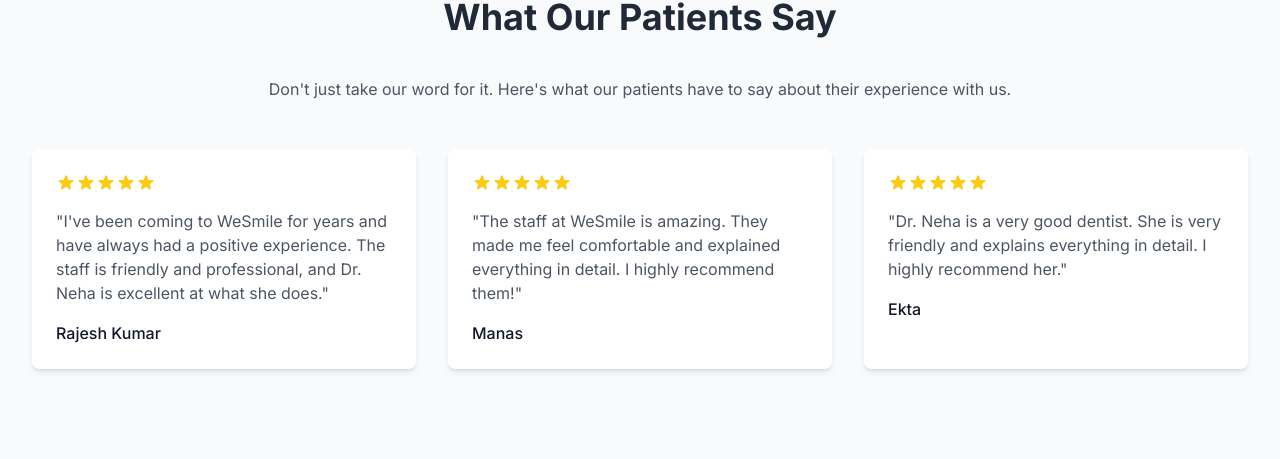
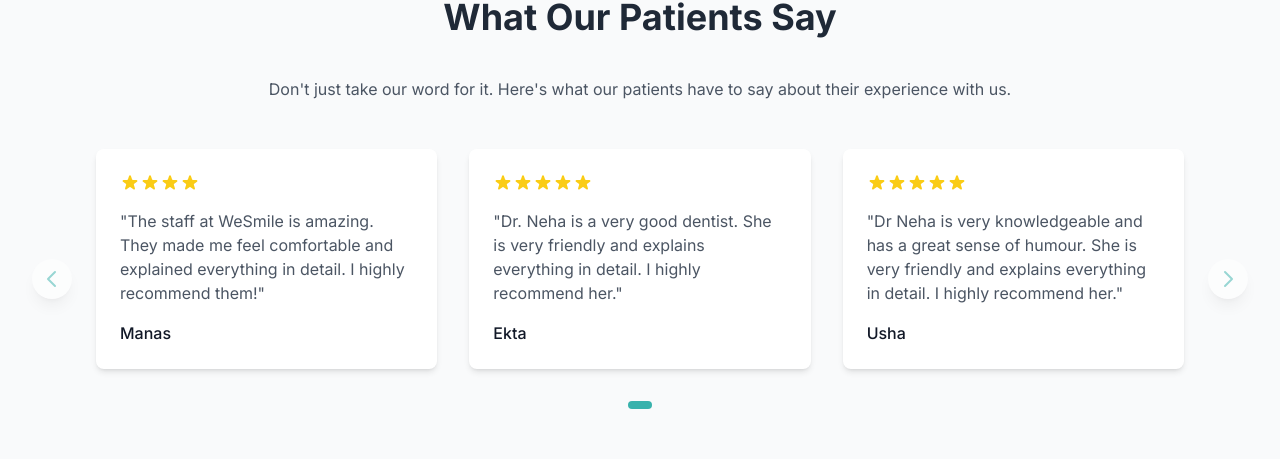
Before and after one commit to manas2297/wesimile, a Vue app: page / in a window 1280 px wide. Shown: the part 2945-3404 px from the top of the page. Built offline with nearby package versions, Linux system fonts and the light colour scheme.

Commit message:
fixed testimonial page

```diff
--- /dev/null
+++ b/src/components/TestimonialSlider.vue
@@ -0,0 +1,132 @@
+<script setup lang="ts">
+import { ref, computed } from 'vue'
+
+interface Testimonial {
+  name: string
+  quote: string
+  rating: number
+}
+
+const props = defineProps<{
+  testimonials: Testimonial[]
+}>()
+
+const currentPage = ref(0)
+const itemsPerPage = 3
+
+const totalPages = computed(() => Math.ceil(props.testimonials.length / itemsPerPage))
+
+const displayedTestimonials = computed(() => {
+  const start = currentPage.value * itemsPerPage
+  return props.testimonials.slice(start, start + itemsPerPage)
+})
+
+const nextSlide = () => {
+  if (currentPage.value < totalPages.value - 1) {
+    currentPage.value++
+  }
+}
+
+const prevSlide = () => {
+  if (currentPage.value > 0) {
+    currentPage.value--
+  }
+}
+
+const goToPage = (page: number) => {
+  currentPage.value = page
+}
+</script>
+
+<template>
+  <div class="relative px-16">
+    <!-- Navigation Buttons -->
+    <button
+      @click="prevSlide"
+      class="absolute left-0 top-1/2 -translate-y-1/2 bg-white p-2 rounded-full shadow-lg hover:bg-gray-50 transition-all z-10"
+      :class="{ 'opacity-50 cursor-not-allowed': currentPage === 0 }"
+    >
+      <svg xmlns="http://www.w3.org/2000/svg" class="h-6 w-6 text-primary" fill="none" viewBox="0 0 24 24" stroke="currentColor">
+        <path stroke-linecap="round" stroke-linejoin="round" stroke-width="2" d="M15 19l-7-7 7-7" />
+      </svg>
+    </button>
+
+    <button
+      @click="nextSlide"
+      class="absolute right-0 top-1/2 -translate-y-1/2 bg-white p-2 rounded-full shadow-lg hover:bg-gray-50 transition-all z-10"
+      :class="{ 'opacity-50 cursor-not-allowed': currentPage === totalPages - 1 }"
+    >
+      <svg xmlns="http://www.w3.org/2000/svg" class="h-6 w-6 text-primary" fill="none" viewBox="0 0 24 24" stroke="currentColor">
+        <path stroke-linecap="round" stroke-linejoin="round" stroke-width="2" d="M9 5l7 7-7 7" />
+      </svg>
+    </button>
+
+    <!-- Testimonials Container -->
+    <div>
+      <div
+        class="grid grid-cols-1 md:grid-cols-3 gap-8 transition-transform duration-500 ease-in-out"
+        :style="{ transform: `translateX(-${currentPage * 100}%)` }"
+      >
+        <div
+          v-for="testimonial in displayedTestimonials"
+          :key="testimonial.name"
+          class="bg-white p-6 rounded-lg shadow-md hover:shadow-xl transition-all duration-300 transform hover:-translate-y-2"
+        >
+          <div class="flex items-center mb-4">
+            <div class="text-yellow-400 flex">
+              <svg
+                v-for="star in testimonial.rating"
+                :key="star"
+                xmlns="http://www.w3.org/2000/svg"
+                class="h-5 w-5"
+                viewBox="0 0 20 20"
+                fill="currentColor"
+              >
+                <path d="M9.049 2.927c.3-.921 1.603-.921 1.902 0l1.07 3.292a1 1 0 00.95.69h3.462c.969 0 1.371 1.24.588 1.81l-2.8 2.034a1 1 0 00-.364 1.118l1.07 3.292c.3.921-.755 1.688-1.54 1.118l-2.8-2.034a1 1 0 00-1.175 0l-2.8 2.034c-.784.57-1.838-.197-1.539-1.118l1.07-3.292a1 1 0 00-.364-1.118L2.98 8.72c-.783-.57-.38-1.81.588-1.81h3.461a1 1 0 00.951-.69l1.07-3.292z" />
+              </svg>
+            </div>
+          </div>
+          <p class="text-gray-600 mb-4">"{{ testimonial.quote }}"</p>
+          <div class="font-medium">
+            <p class="text-gray-900">{{ testimonial.name }}</p>
+          </div>
+        </div>
+      </div>
+    </div>
+
+    <!-- Pagination Dots -->
+    <div class="flex justify-center mt-8 space-x-2">
+      <button
+        v-for="page in totalPages"
+        :key="page"
+        @click="goToPage(page - 1)"
+        class="w-2 h-2 rounded-full transition-all duration-300"
+        :class="currentPage === page - 1 ? 'bg-primary w-6' : 'bg-gray-300 hover:bg-gray-400'"
+      >
+        <span class="sr-only">Page {{ page }}</span>
+      </button>
+    </div>
+  </div>
+</template>
+
+<style scoped>
+.fade-enter-active,
+.fade-leave-active {
+  transition: opacity 0.5s ease;
+}
+
+.fade-enter-from,
+.fade-leave-to {
+  opacity: 0;
+}
+
+/* Hide scrollbar */
+.overflow-hidden::-webkit-scrollbar {
+  display: none;
+}
+
+.overflow-hidden {
+  -ms-overflow-style: none;
+  scrollbar-width: none;
+}
+</style>
--- a/src/data/content.json
+++ b/src/data/content.json
@@ -153,19 +153,19 @@
   },
   "testimonials": [
     {
-      "name": "Rajesh Kumar",
-      "quote": "I've been coming to WeSmile for years and have always had a positive experience. The staff is friendly and professional, and Dr. Neha is excellent at what she does.",
-      "rating": 5
-    },
-    {
       "name": "Manas",
       "quote": "The staff at WeSmile is amazing. They made me feel comfortable and explained everything in detail. I highly recommend them!",
-      "rating": 5
+      "rating": 4
     },
     {
       "name": "Ekta",
       "quote": "Dr. Neha is a very good dentist. She is very friendly and explains everything in detail. I highly recommend her.",
       "rating": 5
+    },
+    {
+      "name": "Usha",
+      "quote": "Dr Neha is very knowledgeable and has a great sense of humour. She is very friendly and explains everything in detail. I highly recommend her.",
+      "rating": 5
     }
   ]
 }
--- a/src/views/Home.vue
+++ b/src/views/Home.vue
@@ -295,24 +295,7 @@
           <p class="text-gray-600 max-w-3xl mx-auto">Don't just take our word for it. Here's what our patients have to say about their experience with us.</p>
         </div>
 
-        <div class="grid grid-cols-1 md:grid-cols-3 gap-8">
-          <div v-for="(testimonial, index) in testimonials"
-               :key="index"
-               class="bg-white p-6 rounded-lg shadow-md hover:shadow-xl transition-all duration-300 transform hover:-translate-y-2 animate-fade-in-up"
-               :style="{ animationDelay: `${index * 200}ms` }">
-            <div class="flex items-center mb-4">
-              <div class="text-yellow-400 flex">
-                <svg v-for="star in testimonial.rating" :key="star" xmlns="http://www.w3.org/2000/svg" class="h-5 w-5" viewBox="0 0 20 20" fill="currentColor">
-                  <path d="M9.049 2.927c.3-.921 1.603-.921 1.902 0l1.07 3.292a1 1 0 00.95.69h3.462c.969 0 1.371 1.24.588 1.81l-2.8 2.034a1 1 0 00-.364 1.118l1.07 3.292c.3.921-.755 1.688-1.54 1.118l-2.8-2.034a1 1 0 00-1.175 0l-2.8 2.034c-.784.57-1.838-.197-1.539-1.118l1.07-3.292a1 1 0 00-.364-1.118L2.98 8.72c-.783-.57-.38-1.81.588-1.81h3.461a1 1 0 00.951-.69l1.07-3.292z" />
-                </svg>
-              </div>
-            </div>
-            <p class="text-gray-600 mb-4">"{{ testimonial.quote }}"</p>
-            <div class="font-medium">
-              <p class="text-gray-900">{{ testimonial.name }}</p>
-            </div>
-          </div>
-        </div>
+        <TestimonialSlider :testimonials="testimonials" />
       </div>
     </section>
 
@@ -374,6 +357,7 @@
 
 <script setup lang="ts">
 import { useHome } from '../composables/useHome'
+import TestimonialSlider from '../components/TestimonialSlider.vue'
 
 const { featuredServices, testimonials, specialOffers } = useHome()
 </script>
```
